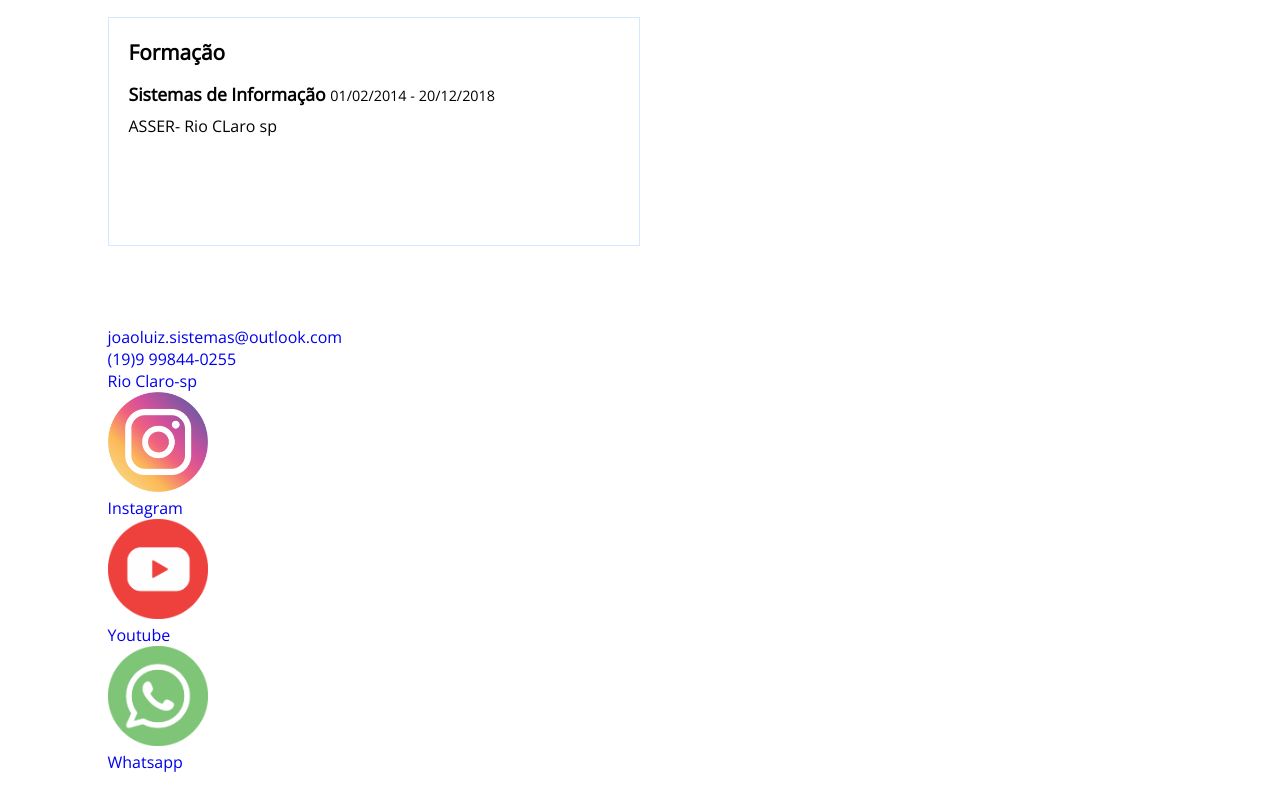
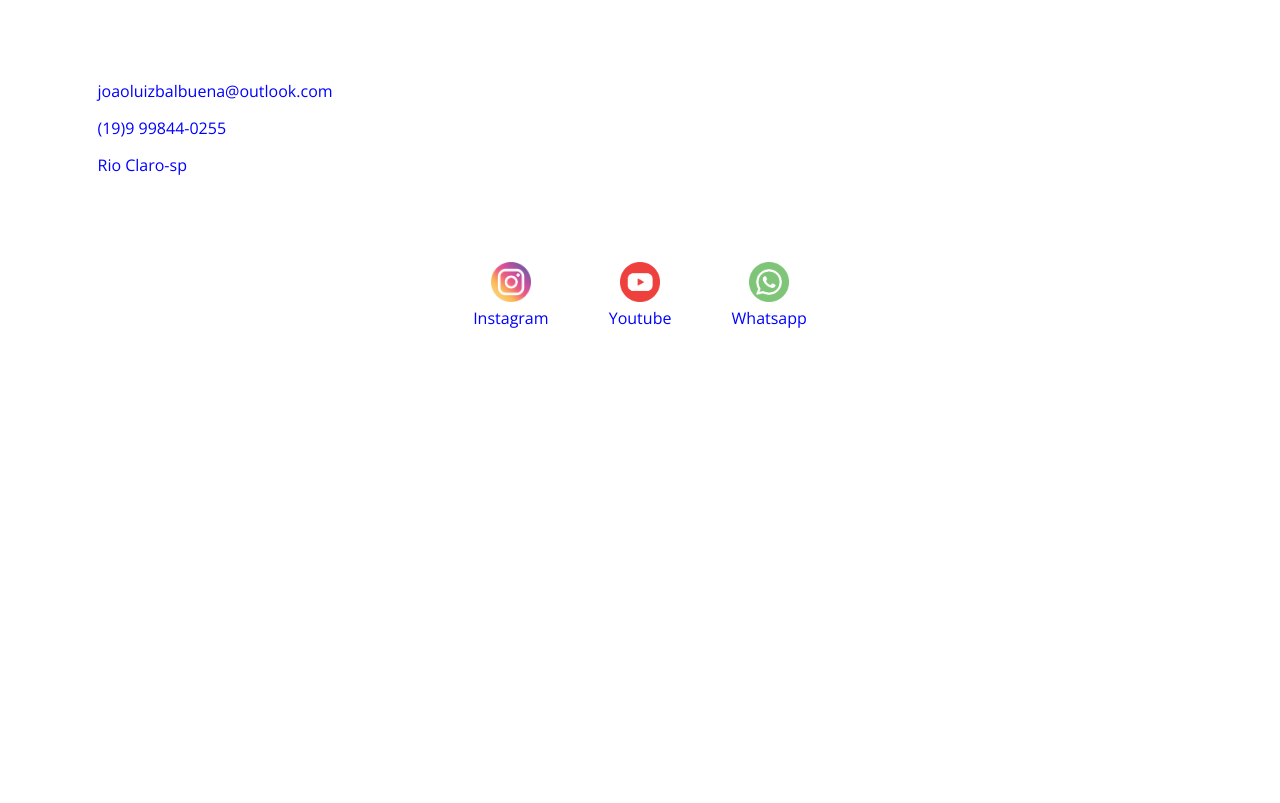
Before and after one commit to joaobalbuena/joaobalbuena.github.io, a plain HTML site: page index.html in a window 1280 px wide. Shown: the part 1956-2759 px from the top of the page. After the commit the page ends 2370 px from the top, so only its background shows below. Drawn offline with nearby package versions, Linux system fonts and the light colour scheme.

Commit message:
alterei meu portfolio

```diff
--- a/assets/css/estilo.css
+++ b/assets/css/estilo.css
@@ -13,7 +13,7 @@ html, body, figure, img, div, input, p, h1, h2, h3, h4, h5, h6, ul, li, a, main
     width: 100%;
     max-width: 1125px;
     margin: 0 auto;
-    padding: 30px;
+    padding: 20px;
 }
 
 .linha {
@@ -23,9 +23,9 @@ html, body, figure, img, div, input, p, h1, h2, h3, h4, h5, h6, ul, li, a, main
    justify-content: space-between;
 }
 
-.coluna {
-    flex-basis: 50%;
-}
+/*.coluna {
+    flex-basis: 60%;
+} */
 
 .hidden {
     display: none;
@@ -50,20 +50,24 @@ header .linha{
     align-items: center;
 }
 header .coluna{}
+
 header .coluna-esquerda {
     flex-basis: 30%;
 }
+
+
 header .coluna-direita {
     flex-basis: 70%;
 }
+
 header .coluna figure{}
+
 header .coluna img{
 
-    max-width: 250px;
-    border-radius: 30px;
+    max-width: 180px;
+    border-radius: 10px;
+}
 
-
-}
 header .coluna h1{
     font-size: 1rem;
 
@@ -86,28 +90,47 @@ header .coluna ul li a{
 
 /* FOOTER */
 footer{}
-footer .container{}
+footer .container{
+    padding: 20px;
+}
 footer nav{}
 footer nav ul{}
 footer nav ul li{}
-footer nav ul li a{}
+footer nav ul li a{
+    color: #0000ff;
+}
 footer nav .info-contato{}
-footer nav .info-contato li{}
+footer nav .info-contato li{
+    margin: 0 0 15px;
+}
 footer nav .info-contato li a{}
-footer nav .redes-sociais{}
-footer nav .redes-sociais li{}
+footer nav .redes-sociais{
+    border-top: 1px solid rgb(255 255 255 / 20%);
+    margin: 20px 0 50px;
+    padding: 50px 0 0;
+    text-align: center;
+}
+footer nav .redes-sociais li{
+    margin: 15px 28px;
+    text-align: center;
+    display: inline-block;
+}
 footer nav .redes-sociais li a{}
 footer nav .redes-sociais li a img{
     max-width: 100px;
 }
-footer nav .redes-sociais li a img{}
+footer nav .redes-sociais li a img{
+    width: 40px;
+}
 
 
 /* PAGINA INICIAL */
 main{}
 main .container{}
 main .linha{}
-main .coluna{}
+main .coluna{
+    padding: 20px;
+}
 main .coluna-esquerda{}
 main .coluna-direita{}
 main .coluna section{
--- a/index.html
+++ b/index.html
@@ -134,13 +134,13 @@
                 <nav>
                     <ul class="info-contato">
                         <li>
-                            <a href="mailto:joaoluizbalbuena@outlook.com">joaoluiz.sistemas@outlook.com</a>
+                            <a href="mailto:joaoluizbalbuena@outlook.com">joaoluizbalbuena@outlook.com</a>
                         </li>
                         <li>
                             <a href="tel:5519998440255">(19)9 99844-0255</a>
                         </li>
                         <li>
-                            <a href="#">Rio Claro-sp</a>
+                            <a href="https://www.google.com.br/maps/place/Rio+Claro,+SP/@-22.3956726,-47.7061233,11z/data=!3m1!4b1!4m5!3m4!1s0x94c7dba833b7ed7d:0xeff01d8a3c639a61!8m2!3d-22.4149023!4d-47.5651394">Rio Claro-sp</a>
                         </li>
                     </ul>
                 </nav>
@@ -149,19 +149,19 @@
                     <ul class="redes-sociais">
 
                         <li>
-                            <a href="#">
+                            <a href="https://www.instagram.com/balbuena.st/">
                                 <img src="./assets/img/INSTAGRAN.png" alt="Instagram">
                                 <p>Instagram</p>
                             </a>
                         </li>
                         <li>
-                            <a href="#">
+                            <a href="https://www.youtube.com/channel/UCPFRBK_8fHEgYlxEqtPeSWQ">
                                 <img src="./assets/img/YOUTUBE.png" alt="Youtube">
                                 <p>Youtube</p>
                             </a>
                         </li>
                         <li>
-                            <a href="#">
+                            <a href="https://web.whatsapp.com/">
                                 <img src="./assets/img/WHATSAPP.png" alt="Whatsapp">
                                 <p>Whatsapp</p>
                             </a>
```
